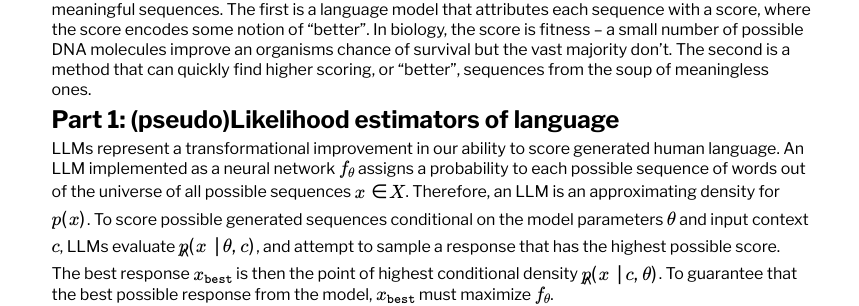
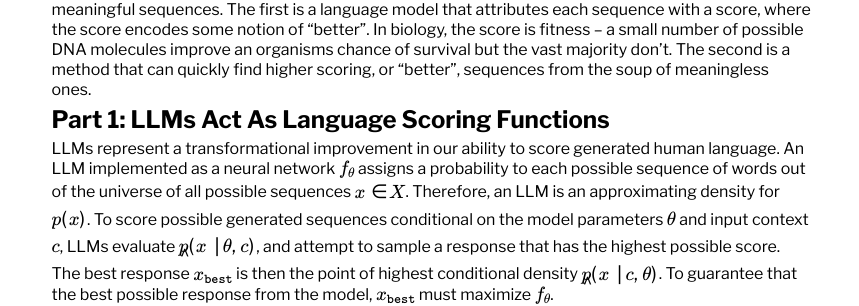
Before and after one commit to dan-sprague/dan-sprague.github.io, a Jekyll site: the page built from _posts/2025-02-02-llmthinking.markdown, in a window 1280 px wide. Shown: the part 951-1257 px from the top of the page, without its empty margins (201-1060 px from the left). Built offline with Jekyll 4.4.1, drawn with Linux system fonts in a browser that asks for light colours; formulas are drawn with MathJax 3.

Commit message:
fixed bug

```diff
--- a/_posts/2025-02-02-llmthinking.markdown
+++ b/_posts/2025-02-02-llmthinking.markdown
@@ -31,7 +31,7 @@ Unlike rolling a die, sampling the set of all possible sequences is a tremendous
 
 To work around this problem, two things are necessary to generate/sample/identify biologically meaningful sequences. The first is a language model that attributes each sequence with a score, where the score encodes some notion of "better". In biology, the score is fitness -- a small number of possible DNA molecules improve an organisms chance of survival but the vast majority don't. The second is a method that can quickly find higher scoring, or "better", sequences from the soup of meaningless ones.
 
-# Part 1: (pseudo)Likelihood estimators of language
+# Part 1: LLMs Act As Language Scoring Functions
 
 LLMs represent a transformational improvement in our ability to score generated human language. An LLM implemented as a neural network $f_\theta$ assigns a probability to each possible sequence of words out of the universe of all possible sequences $x \in X$. Therefore, an LLM is an approximating density for $p(x)$. To score possible generated sequences conditional on the model parameters $\theta$ and input context $c$, LLMs evaluate $\hat{p}(x \mid \theta,c)$, and attempt to sample a response that has the highest possible score. The best response $x_{\texttt{best}}$ is then the point of highest conditional density $\hat{p}(x \mid c,\theta)$. To guarantee that the best possible response from the model, $x_{\texttt{best}}$ must maximize $f_\theta$.
 
```
